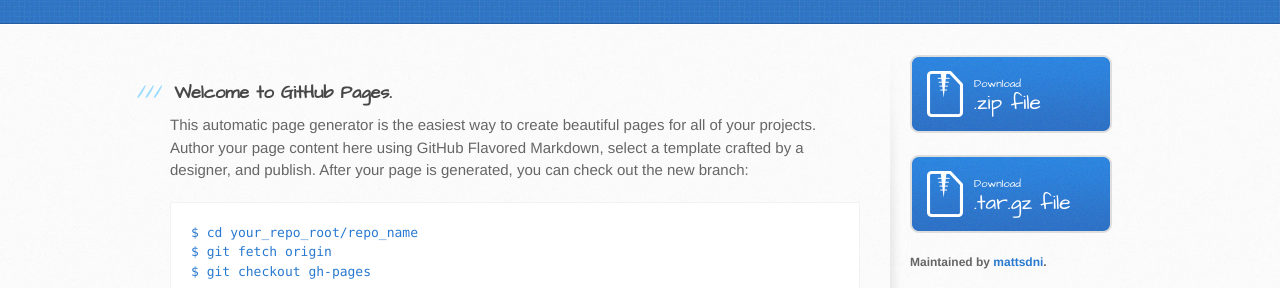
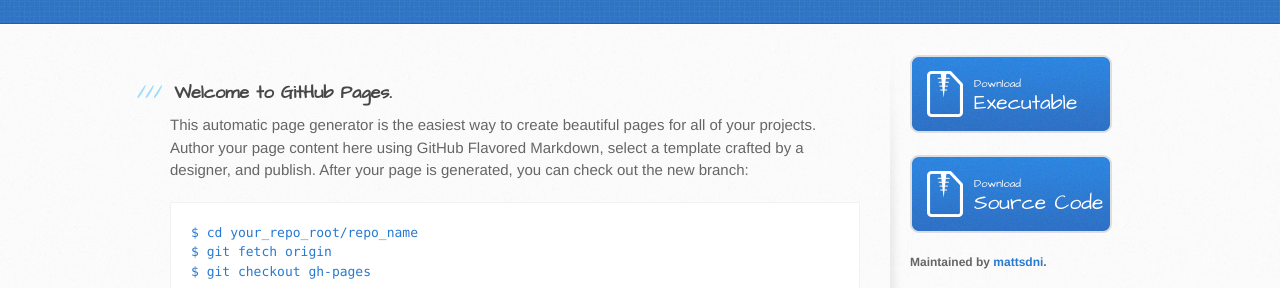
Before and after one commit to mattsdni/ArmaWallBuilder, a plain HTML site: page index.html in a window 1280 px wide. Shown: the part 249-537 px from the top of the page. Drawn offline with Linux system fonts and the light colour scheme.

Commit message:
added exe download button

```diff
--- a/index.html
+++ b/index.html
@@ -68,13 +68,13 @@ $ git checkout gh-pages
         </section>
 
         <aside id="sidebar">
+          <a href="https://github.com/mattsdni/ArmaWallBuilder/blob/master/ArmaWallBuilderGui/Builds/ArmaWallBuilderGui.exe?raw=true" class="button">
+            <small>Download</small>
+            Executable
+          </a>
           <a href="https://github.com/mattsdni/ArmaWallBuilder/zipball/master" class="button">
             <small>Download</small>
-            .zip file
-          </a>
-          <a href="https://github.com/mattsdni/ArmaWallBuilder/tarball/master" class="button">
-            <small>Download</small>
-            .tar.gz file
+            Source Code
           </a>
 
           <p class="repo-owner"><a href="https://github.com/mattsdni/ArmaWallBuilder"></a>Maintained by <a href="https://github.com/mattsdni">mattsdni</a>.</p>
```
